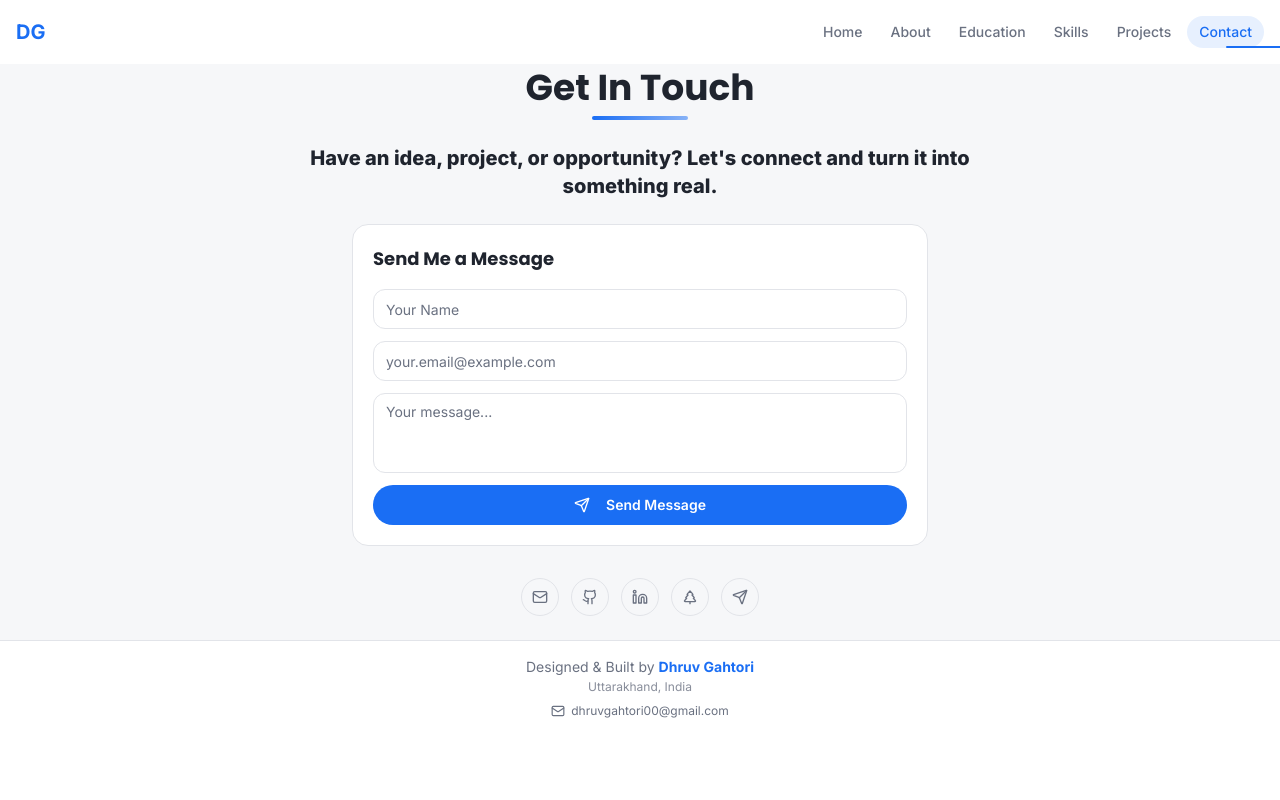
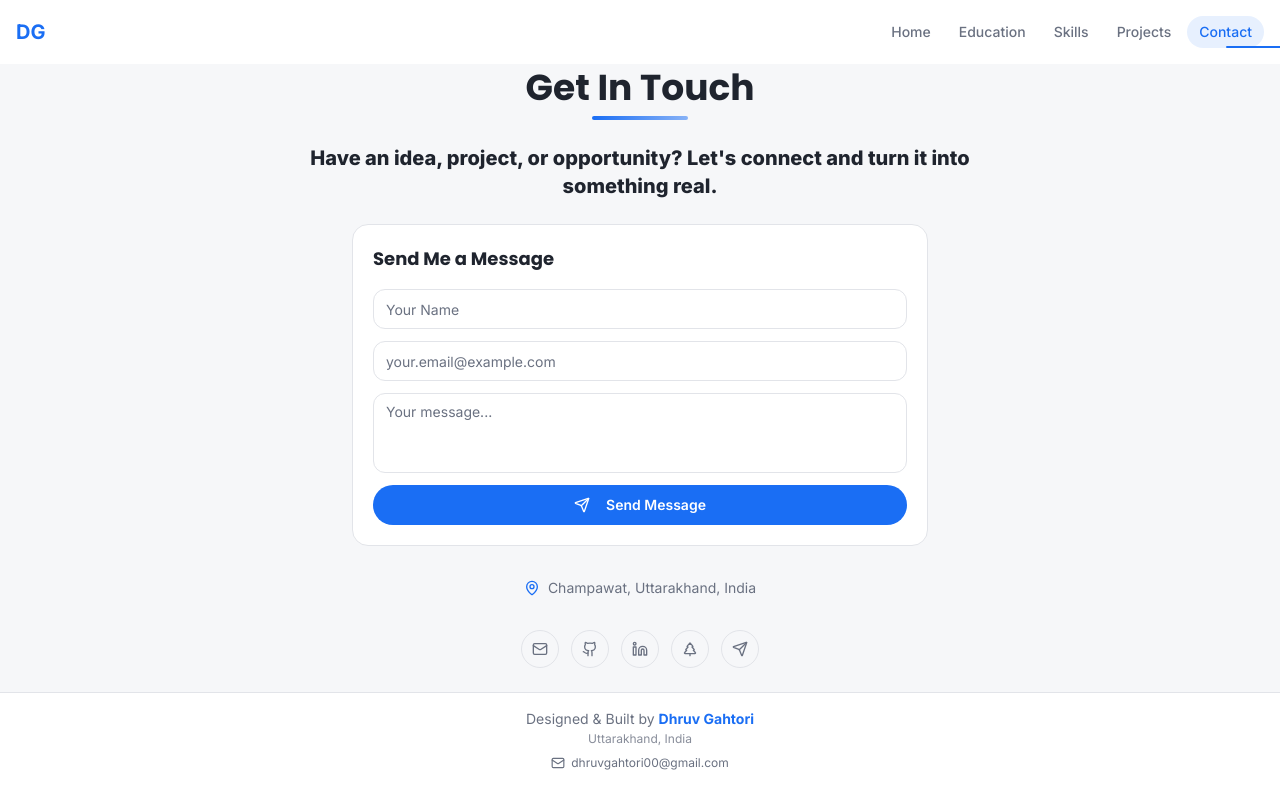
Before and after one commit to dhruvgithu/dhruvgahtori, a React (Vite) app: page / in a window 1280 px wide. Both pictures are taken after a click on the button "Contact". Built offline with nearby package versions, Linux system fonts and the light colour scheme; the HTML template or start-up script is replaced by a standard one.

Commit message:
Changes
Co-authored-by: dhruvgithu <168573890+dhruvgithu@users.noreply.github.com>

```diff
--- a/src/components/Contact.tsx
+++ b/src/components/Contact.tsx
@@ -1,7 +1,7 @@
 import { useState } from "react";
 import { motion } from "framer-motion";
 import emailjs from "@emailjs/browser";
-import { Mail, Linkedin, Github, Send } from "lucide-react";
+import { Mail, Linkedin, Github, Send, MapPin } from "lucide-react";
 import { Button } from "./ui/button";
 import { Input } from "./ui/input";
 import { Textarea } from "./ui/textarea";
@@ -73,6 +73,20 @@ const Contact = () => {
           </motion.div>
         </div>
 
+        <motion.a
+          href="https://www.google.com/maps/search/?api=1&query=Champawat%2C%20Uttarakhand%2C%20India"
+          target="_blank"
+          rel="noopener noreferrer"
+          initial={{ opacity: 0, y: 10 }}
+          whileInView={{ opacity: 1, y: 0 }}
+          viewport={{ once: true }}
+          transition={{ duration: 0.4 }}
+          className="mt-8 flex items-center justify-center gap-2 text-sm text-muted-foreground hover:text-primary transition-colors"
+        >
+          <MapPin className="w-4 h-4 text-primary" />
+          <span>Champawat, Uttarakhand, India</span>
+        </motion.a>
+
         <SocialIcons />
       </div>
     </section>
--- a/src/components/Navbar.tsx
+++ b/src/components/Navbar.tsx
@@ -14,7 +14,6 @@ const Navbar = ({ activeSection, setActiveSection }: NavbarProps) => {
 
   const navItems: { name: string; key: SectionKey }[] = [
     { name: "Home", key: "home" },
-    { name: "About", key: "about" },
     { name: "Education", key: "education" },
     { name: "Skills", key: "skills" },
     { name: "Projects", key: "projects" },
--- a/src/pages/Index.tsx
+++ b/src/pages/Index.tsx
@@ -1,7 +1,6 @@
 import { useState, useRef, useEffect } from "react";
 import Navbar from "@/components/Navbar";
 import Hero from "@/components/Hero";
-import About from "@/components/About";
 import Education from "@/components/Education";
 import GitHubStats from "@/components/GitHubStats";
 import Projects from "@/components/Projects";
@@ -11,14 +10,13 @@ import SocialIcons from "@/components/SocialIcons";
 import Footer from "@/components/Footer";
 import { AnimatePresence, motion } from "framer-motion";
 
-export type SectionKey = "home" | "about" | "education" | "skills" | "projects" | "contact";
+export type SectionKey = "home" | "education" | "skills" | "projects" | "contact";
 
 const Index = () => {
   const [activeSection, setActiveSection] = useState<SectionKey>("home");
 
   const sections: Record<SectionKey, React.ReactNode> = {
     home: <Hero onNavigate={(s) => setActiveSection(s as SectionKey)} />,
-    about: <About />,
     education: <Education />,
     skills: (
       <div className="w-full">
```
